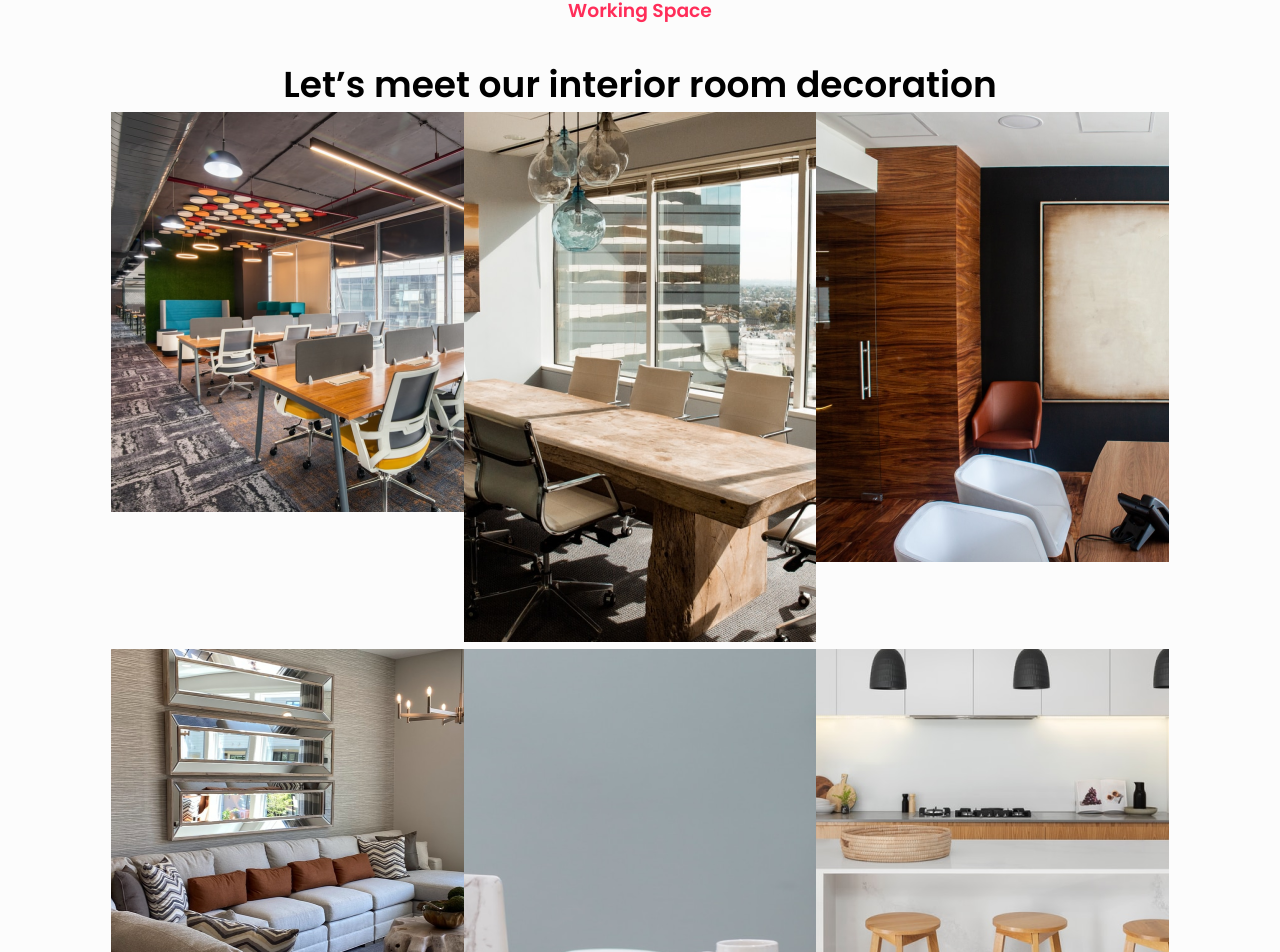
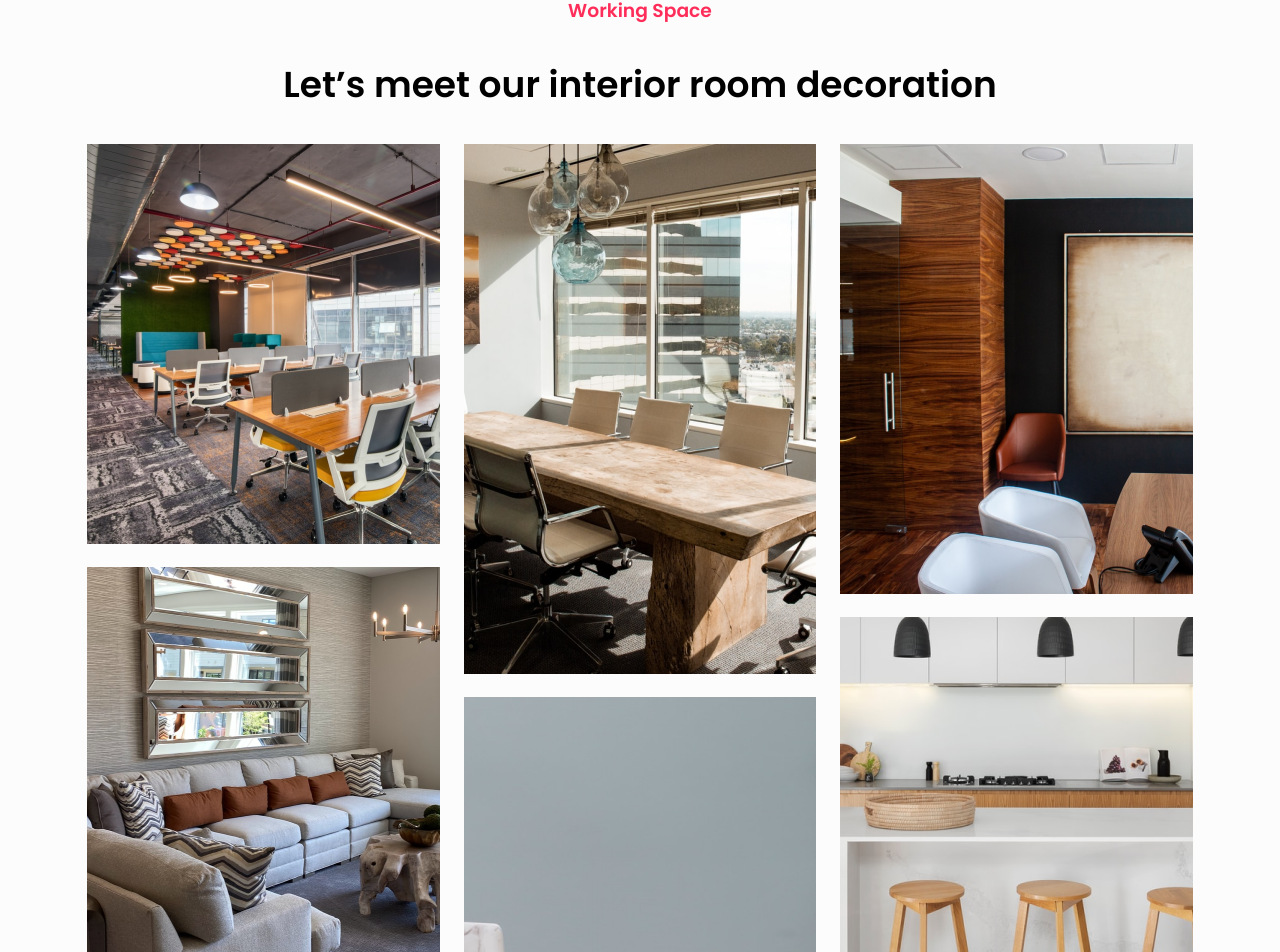
Before and after one commit to pkWafuuu/altair-vkk, a React (Create React App) app: page / in a window 1280 px wide. Shown: the part 3831-4783 px from the top of the page. Built offline with nearby package versions, Linux system fonts and the light colour scheme.

Commit message:
style: add grid

```diff
--- a/src/components/WorkSpace.jsx
+++ b/src/components/WorkSpace.jsx
@@ -15,24 +15,31 @@ function WorkSpace() {
           <h2 className="section__title">
             Let’s meet our interior room decoration
           </h2>
-          <Grid container justifyContent="center" alignItems="stretch" >
-            <Grid>
-              <img src={work1} alt="alt" />
+
+					<Grid container columnSpacing={3} justifyContent="center" className="grid__container">
+						<Grid item>
+							<Grid item className="column">
+								<img src={work1} alt="" />
 							</Grid>
-            <Grid>
-              <img src={work2} alt="alt" />
+							<Grid item>
+								<img src={work4} alt="" />
 							</Grid>
-            <Grid>
-              <img src={work3} alt="alt" />
 						</Grid>
-            <Grid>
-              <img src={work4} alt="alt" />
+						<Grid item>
+							<Grid item className="column">
+								<img src={work2} alt="" />
 							</Grid>
-            <Grid>
-              <img src={work5} alt="alt" />
+							<Grid item>
+								<img src={work5} alt="" />
 							</Grid>
-            <Grid>
-              <img src={work6} alt="alt" />
+						</Grid>
+						<Grid item>
+							<Grid item className="column">
+								<img src={work3} alt="" />
+							</Grid>
+							<Grid item>
+								<img src={work6} alt="" />
+							</Grid>
 						</Grid>
 					</Grid>
         </div>
--- a/src/css/workspace.css
+++ b/src/css/workspace.css
@@ -0,0 +1,7 @@
+.grid__container {
+	margin: 32px
+}
+
+.column {
+	padding-bottom: 16px;
+}
```
Lines whose indentation alone changed are shown as unchanged.
